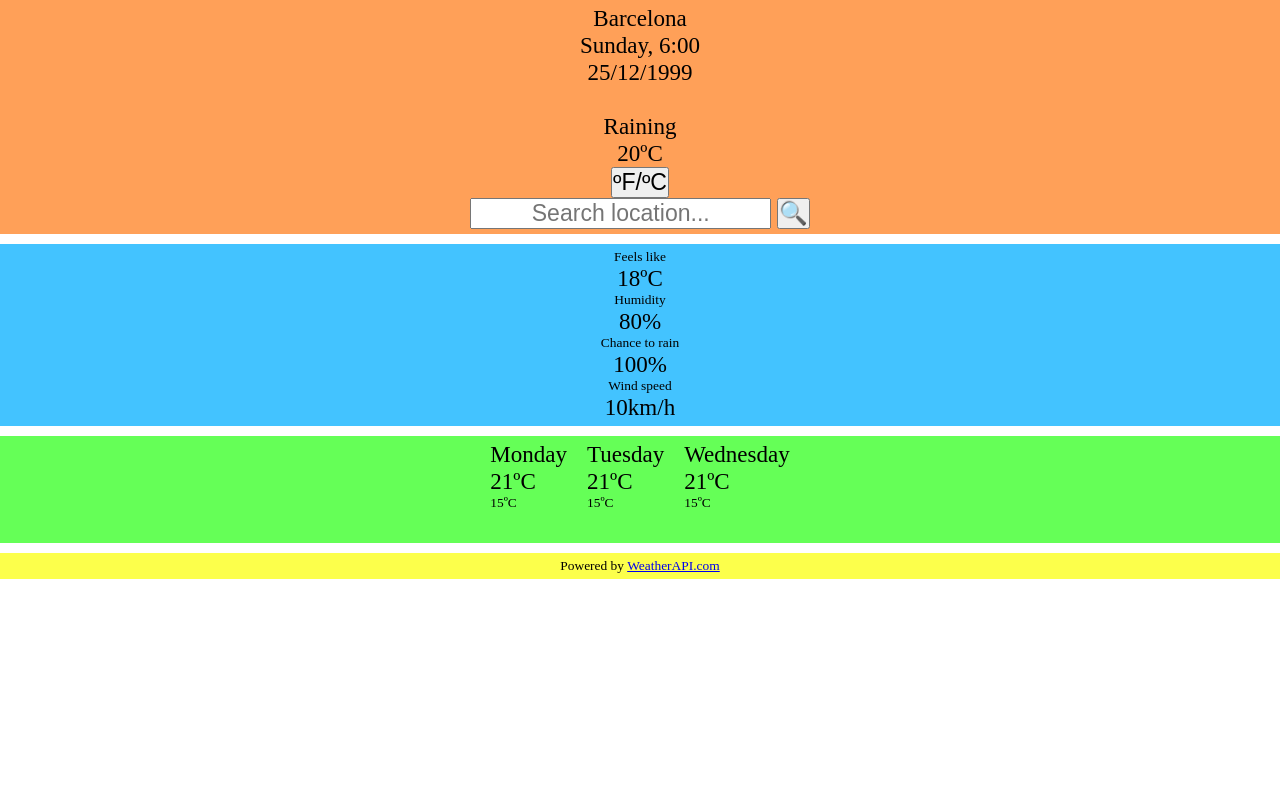
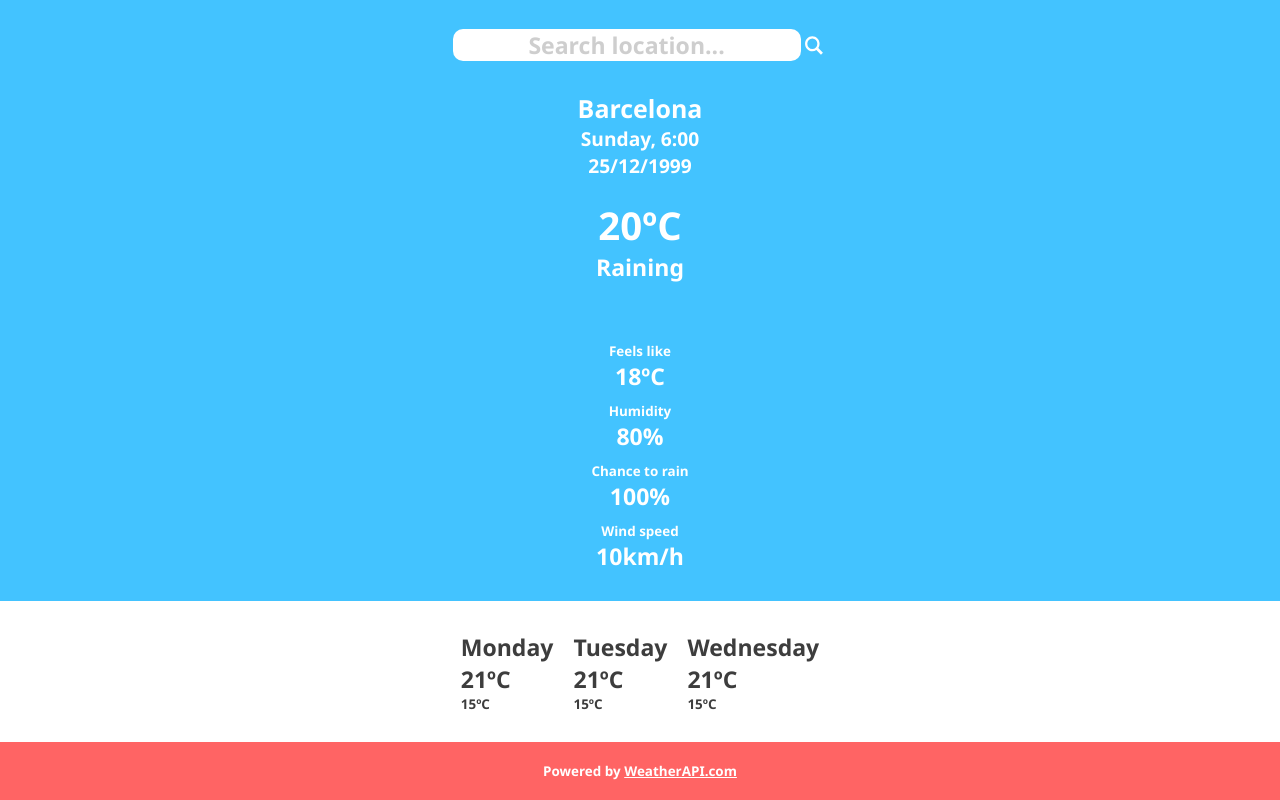
Before and after one commit to miguelruizc/odin-weather-app, a plain HTML site: page index.html in a window 1280 px wide. Drawn offline with Linux system fonts and the light colour scheme; no server answers.

Commit message:
Add new styles

```diff
--- a/index.html
+++ b/index.html
@@ -10,22 +10,21 @@
 <body>
     <div class="content">
         <div class="dayMain">
+            <form id="searchbar">
+                <input type="text" class="searchInput" placeholder="Search location..." name="searchInput">
+                <button type="submit"><img class="searchIcon" src="./search.svg"></button>
+            </form>
             <div class="city">Barcelona</div>
             <div class="date1">Sunday, 6:00</div>
             <div class="date2">25/12/1999</div>
+            <div class="temperature CtoF">20ºC</div>
+            <div class="condition">Raining</div>
             <div class="conditionIcon"><img></div>
-            <div class="condition">Raining</div>
-            <div class="temperature">20ºC</div>
-            <button class="CtoFButton">ºF/ºC</button>
-            <form id="searchbar">
-                <input type="text" class="searchInput" placeholder="Search location..." name="searchInput">
-                <button type="submit">&#x1F50D;</button>
-            </form>
         </div>
         <div class="dayAdditional">
             <div class="feelsLike">
                 <p>Feels like</p>
-                <p>18ºC</p>
+                <p class="CtoF">18ºC</p>
             </div>
             <div class="humidity">
                 <p>Humidity</p>
@@ -43,20 +42,20 @@
         <div class="forecast">
             <div class="day1">
                 <div class="forecastDate">Monday</div>
-                <div class="forecastTemperature">21ºC</div>
-                <div class="forecastTemperatureMin">15ºC</div>
+                <div class="forecastTemperature CtoF" >21ºC</div>
+                <div class="forecastTemperatureMin CtoF" >15ºC</div>
                 <div class="forecastWeather"><img></div>
             </div>
             <div class="day2">
                 <div class="forecastDate">Tuesday</div>
-                <div class="forecastTemperature">21ºC</div>
-                <div class="forecastTemperatureMin">15ºC</div>
+                <div class="forecastTemperature CtoF" >21ºC</div>
+                <div class="forecastTemperatureMin CtoF" >15ºC</div>
                 <div class="forecastWeather"><img></div>
             </div>
             <div class="day3">
                 <div class="forecastDate">Wednesday</div>
-                <div class="forecastTemperature">21ºC</div>
-                <div class="forecastTemperatureMin">15ºC</div>
+                <div class="forecastTemperature CtoF" >21ºC</div>
+                <div class="forecastTemperatureMin CtoF" >15ºC</div>
                 <div class="forecastWeather"><img></div>
             </div>
         </div>
--- a/index.js
+++ b/index.js
@@ -202,11 +202,15 @@ initialWeatherData.then((data) => {
 	render(w, f);
 });
 
-const CtoFButton = document.querySelector('.CtoFButton');
-CtoFButton.addEventListener('click', () => {
-	celsius = !celsius;
-	render(w, f);
-});
+// Celsius to Fareinheit converters (all temperature elements)
+const CtoFElements = document.querySelectorAll('.CtoF');
+CtoFElements.forEach(element=>{
+    element.addEventListener('click', () => {
+        celsius = !celsius;
+        render(w, f);
+    });
+
+})
 
 const searchbar = document.getElementById('searchbar');
 searchbar.addEventListener('submit', function (event) {
--- a/style.css
+++ b/style.css
@@ -3,24 +3,45 @@
     margin: 0px;
     box-sizing: border-box;
     font-size: 1.2rem;
+    color: white;
+    font-family:'Segoe UI', Tahoma, Geneva, Verdana, sans-serif;
+    font-weight: bold;
+}
+
+body {
+    height: 100vh;
+    display: flex;
+    flex-direction: column;
+    justify-content: center;
 }
 
 .content {
     display: flex;
     flex-direction: column;
-    gap: 10px;
+    justify-content: center;
+    height: 100vh;
 }
 
 .content > div {
-    padding: 5px;
+    padding: 20px;
 }
 
 .dayMain {
-    background-color: #ffa058;
+    background-color: #43c3ff;
     display: flex;
     flex-direction: column;
     justify-content: center;
     align-items: center;
+}
+
+.temperature {
+    font-size: 2rem;
+    font-weight: bold;
+    margin-top: 20px;
+}
+
+.CtoF {
+    cursor: pointer;
 }
 
 .dayAdditional {
@@ -29,6 +50,7 @@
     flex-direction: column;
     justify-content: center;
     align-items: center;
+    gap: 10px;
 }
 
 .dayAdditional > div :first-child {
@@ -37,7 +59,7 @@
 }
 
 .forecast {
-    background-color: #65ff57;
+    background-color: #ffffff;
     display: flex;
     gap: 20px;
     justify-content: center;
@@ -53,6 +75,13 @@ p {
 
 input {
     text-align: center;
+    color: rgb(206, 206, 206);
+    border-radius: 10px;
+    border: 1px;
+}
+
+input::placeholder {
+    color: rgb(206, 206, 206);
 }
 
 .APILinkBack,
@@ -63,5 +92,53 @@ input {
 }
 
 .APILinkBack {
-    background-color: #fcff4b;
+    background-color: #ff6464;
 }
+
+.forecast * {
+    color: rgb(61, 61, 61);
+}
+
+.city {
+    font-size: 1.3rem;
+}
+
+.date1,
+.date2 {
+    font-size: 1rem;
+}
+
+img {
+    display: block;
+}
+
+form {
+    display: flex;
+    justify-content: center;
+    align-items: center;
+
+    margin-bottom: 30px;
+}
+
+.searchIcon{
+    width: 1.4rem;
+}
+
+button {
+    background: transparent;
+    border: none;
+
+}
+
+.APILinkBack
+{
+    flex: 0 1 auto;
+}
+
+.dayMain,
+.dayAdditional,
+.forecast {
+    flex: 1 0 auto;
+    justify-content: center;
+    align-items: center;
+}
```
Also changed, not shown: requeriments-specification.txt, search.svg (added).
